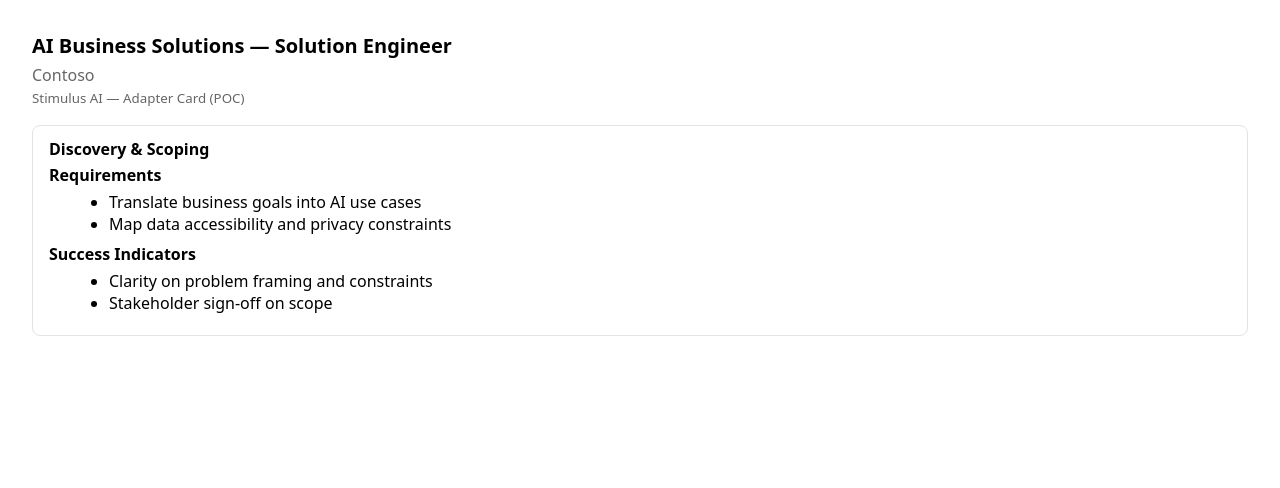
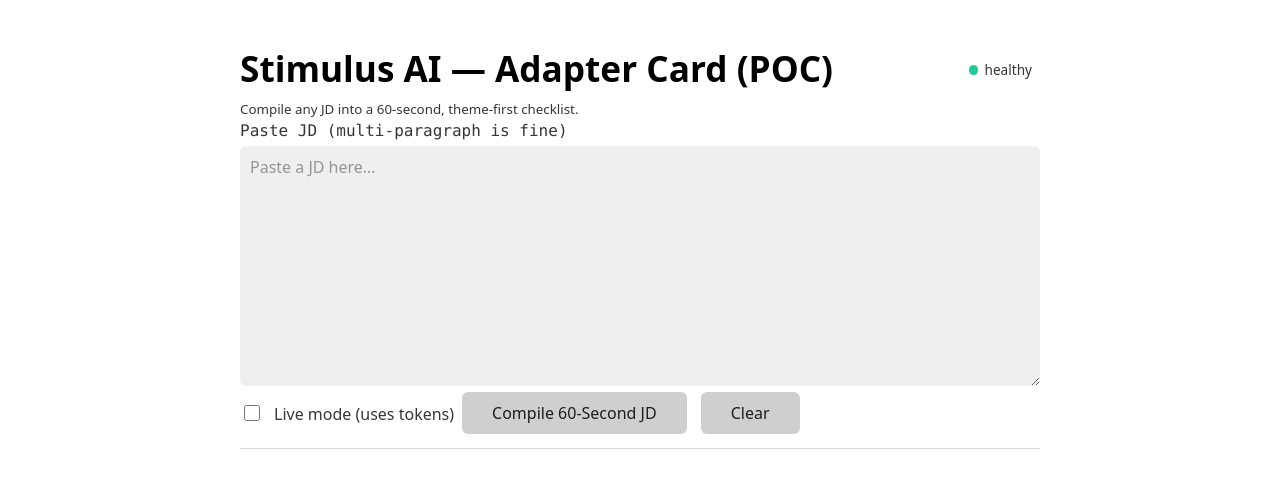
Before and after one commit to Huberdoggy/stimulus-ai, a FastAPI app: page /ui/adapter in a window 1280 px wide. Shown: the top 488 px of the page. Run offline with FastAPI, Linux system fonts and the light colour scheme; data that the repository does not hold is empty.

Commit message:
updated UI styling, dry-mode resilience to handle literal string declaration, and stub logic for user supplied input

```diff
--- a/app/main.py
+++ b/app/main.py
@@ -1,31 +1,31 @@
 from fastapi import FastAPI
+from fastapi.staticfiles import StaticFiles
+from fastapi.middleware.cors import CORSMiddleware
+from .routes.jd import router as jd_router
+from .routes.ui import router as ui_router
+from fastapi.responses import RedirectResponse
 
-from fastapi.middleware.cors import CORSMiddleware
-
-from .routes.jd import router as jd_router
-
-from .routes.ui import router as ui_router
 
 app = FastAPI(title="Stimulus AI (48h POC)")
 
+# Optional - In place in the event I opt to use an external CSS style sheet
+app.mount("/static", StaticFiles(directory="app/static"), name="static")
+
 # Permissive CORS for quick demo
 
-app.add_middleware(
+app.add_middleware(CORSMiddleware, allow_origins=["*"],
+                   allow_credentials=True, allow_methods=["*"], allow_headers=["*"])
 
-CORSMiddleware,
-
-allow_origins=["*"], allow_credentials=True,
-
-allow_methods=["*"], allow_headers=["*"]
-
-)
 
 @app.get("/health")
+@app.get("/", include_in_schema=False)
+
+def home():
+    # 307 preserves method if I ever POST to "/" (nice safety); 302/308 also fine here
+    return RedirectResponse(url="/ui/adapter", status_code=307)
 
 def health():
-
     return {"status": "ok"}
 
 app.include_router(jd_router, prefix="/jd", tags=["jd"])
-
 app.include_router(ui_router, prefix="/ui", tags=["ui"])
--- a/app/templates/adapter_card.html
+++ b/app/templates/adapter_card.html
@@ -4,37 +4,121 @@
 <meta charset="utf-8">
 <title>Adapter Card — 60-Second JD</title>
 <meta name="viewport" content="width=device-width,initial-scale=1">
+
+<!-- Lightweight baseline CSS -->
+<link rel="stylesheet" href="https://cdn.jsdelivr.net/npm/water.css@2/out/water.css">
+
 <style>
-      body { font-family: system-ui, -apple-system, Segoe UI, Roboto,
-        Arial, sans-serif; margin: 2rem; line-height: 1.4; }
-      header { margin-bottom: 1rem; }
-      h1 { font-size: 1.25rem; margin: 0; }
-      .meta { color: #666; margin-top: .25rem; }
-      .theme { border: 1px solid #e3e3e3; border-radius: .5rem;
-              padding: .75rem 1rem; margin-top: .75rem; }
-      .theme h3 { margin: 0 0 .25rem 0; font-size: 1rem; }
-      ul { margin: .25rem 0 .5rem 1.25rem; }
-      small { color: #666; }
+/* Health badge with no red/down state */
+.badge { display:inline-flex; align-items:center; gap:.4rem; padding:.2rem .5rem; border-radius:999px; font-size:.85rem; }
+.badge .dot { width:.6rem; height:.6rem; border-radius:50%; background:#bdbdbd; display:inline-block; } /* neutral grey */
+.badge.ok .dot { background:#20c997; } /* green */
+.code { font-family: ui-monospace, SFMono-Regular, Menlo, Monaco, Consolas, "Liberation Mono", "Courier New", monospace; }
+.grid { display:grid; grid-template-columns: 1fr; gap:1rem; }
+.theme { border:1px solid #e5e7eb; border-radius:.5rem; padding:.75rem 1rem; }
+@media (min-width: 900px) { .grid { grid-template-columns: 1fr 1fr; } }
+.controls { display:flex; gap:.5rem; align-items:center; flex-wrap:wrap; }
 </style>
 </head>
 <body>
-    <header>
-      <h1>{{ schema.role_title }}</h1>
-      {% if schema.company %}<div class="meta">{{ schema.company }}</div>{% endif %}
-      <small>Stimulus AI — Adapter Card (POC)</small>
+<header style="display:flex;justify-content:space-between;align-items:center;gap:1rem;">
+  <div>
+    <h1 style="margin-bottom:.25rem;">Stimulus AI — Adapter Card (POC)</h1>
+    <small>Compile any JD into a 60-second, theme-first checklist.</small>
+  </div>
+  <div id="health" class="badge"><span class="dot"></span><span>checking…</span></div>
 </header>
-    {% for t in schema.themes %}
-    <section class="theme">
-      <h3>{{ t.name }}</h3>
+
+<section>
+  <label for="jd" class="code">Paste JD (multi-paragraph is fine)</label>
+  <textarea id="jd" rows="10" placeholder="Paste a JD here…"></textarea>
+
+  <div class="controls">
+    <label style="display:flex;align-items:center;gap:.5rem;">
+      <input id="live" type="checkbox"> <span>Live mode (uses tokens)</span>
+    </label>
+    <button id="compileBtn">Compile 60-Second JD</button>
+    <button id="clearBtn" type="button">Clear</button>
+  </div>
+</section>
+
+<hr>
+
+<section id="result" style="display:none;">
+  <h2 id="role"></h2>
+  <div id="company" style="color:#666;"></div>
+  <div id="themes" class="grid"></div>
+</section>
+
+<script>
+const el = (id) => document.getElementById(id);
+
+// Health pill (no red state: neutral grey while checking; green when healthy)
+async function pingHealth(){
+  const badge = el('health');
+  try {
+    const r = await fetch('/health');
+    if (r.ok) {
+      badge.className = 'badge ok';
+      badge.querySelector('span:nth-child(2)').textContent = 'healthy';
+    } else {
+      badge.className = 'badge';
+      badge.querySelector('span:nth-child(2)').textContent = 'checking…';
+    }
+  } catch {
+    // On error, stay neutral and say checking… (no red)
+    badge.className = 'badge';
+    badge.querySelector('span:nth-child(2)').textContent = 'checking…';
+  }
+}
+pingHealth();
+setInterval(pingHealth, 8000);
+
+// Compile button → POST /jd/60s (DRY by default; Live adds ?dry=0)
+el('compileBtn').addEventListener('click', async () => {
+  const text = el('jd').value.trim();
+  if (!text) { alert('Paste a JD first.'); return; }
+  const live = el('live').checked;
+  const qs = live ? '?dry=0' : '';
+  const r = await fetch('/jd/60s' + qs, {
+    method:'POST',
+    headers:{'Content-Type':'application/json'},
+    body: JSON.stringify({ text })
+  });
+  if (!r.ok) {
+    alert('Compile failed. Check console/network.');
+    return;
+  }
+  const data = await r.json();
+  const s = data.schema || {};
+
+  el('role').textContent = s.role_title || '—';
+  el('company').textContent = s.company || '';
+  const c = el('themes'); c.innerHTML = '';
+  (s.themes || []).forEach(t => {
+    const div = document.createElement('div');
+    div.className = 'theme';
+    div.innerHTML = `
+      <h3>${t.name || 'Theme'}</h3>
       <strong>Requirements</strong>
-      <ul>
-        {% for r in t.requirements %}<li>{{ r }}</li>{% endfor %}
-      </ul>
+      <ul>${(t.requirements||[]).map(x=>`<li>${x}</li>`).join('')}</ul>
       <strong>Success Indicators</strong>
-      <ul>
-        {% for s in t.success_indicators %}<li>{{ s }}</li>{% endfor %}
-      </ul>
-    </section>
-    {% endfor %}
+      <ul>${(t.success_indicators||[]).map(x=>`<li>${x}</li>`).join('')}</ul>
+    `;
+    c.appendChild(div);
+  });
+  el('result').style.display = 'block';
+});
+
+// Clear button → wipe textarea, hide results, reset fields
+el('clearBtn').addEventListener('click', () => {
+  el('jd').value = '';
+  el('live').checked = false;
+  el('result').style.display = 'none';
+  el('themes').innerHTML = '';
+  el('role').textContent = '';
+  el('company').textContent = '';
+});
+</script>
 </body>
 </html>
```
Also changed, not shown: app/routes/jd.py (+5 -5 lines), app/routes/ui.py (+2 -28 lines), app/services/llm.py (+40 -58 lines), 1 other file. Lines whose indentation alone changed are shown as unchanged.
